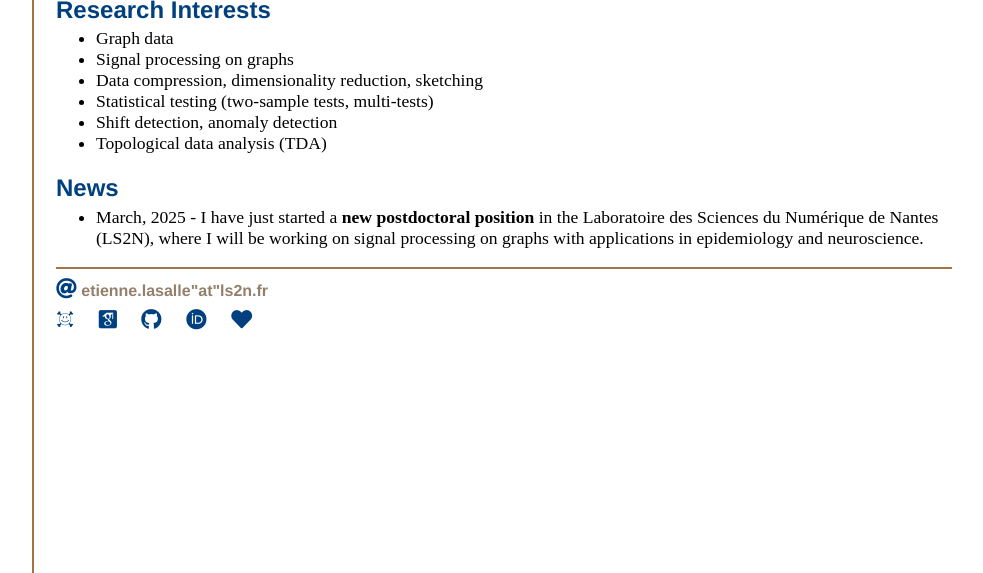
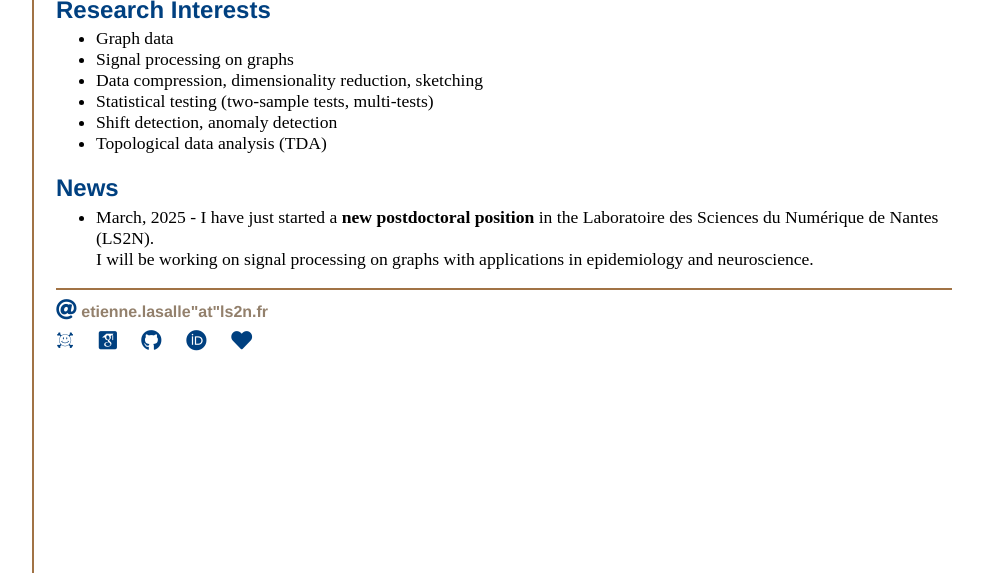
Before and after one commit to elasalle/elasalle.github.io, a Jekyll site: the page built from index.html, in a window 1280 px wide, cut to the strip 327-900 px from the top of the page. Shown: the whole strip, without its empty margins (120-1103 px from the left). Built offline with Jekyll 4.4.1, drawn with Linux system fonts in a browser that asks for light colours; some web fonts are replaced.

Commit message:
Update index.html

```diff
--- a/index.html
+++ b/index.html
@@ -37,6 +37,6 @@ title: Etienne Lasalle
 
 	<h2 class="title2">News</h2>
 	<ul class="normalsize">
-		<li>March, 2025 - I have just started a <b>new postdoctoral position</b> in the Laboratoire des Sciences du Numérique de Nantes (LS2N), where I will be working on signal processing on graphs with applications in epidemiology and neuroscience.</li>
+		<li>March, 2025 - I have just started a <b>new postdoctoral position</b> in the Laboratoire des Sciences du Numérique de Nantes (LS2N). <br> I will be working on signal processing on graphs with applications in epidemiology and neuroscience.</li>
 	</ul>
 </div><!-- /.blurb -->
```
